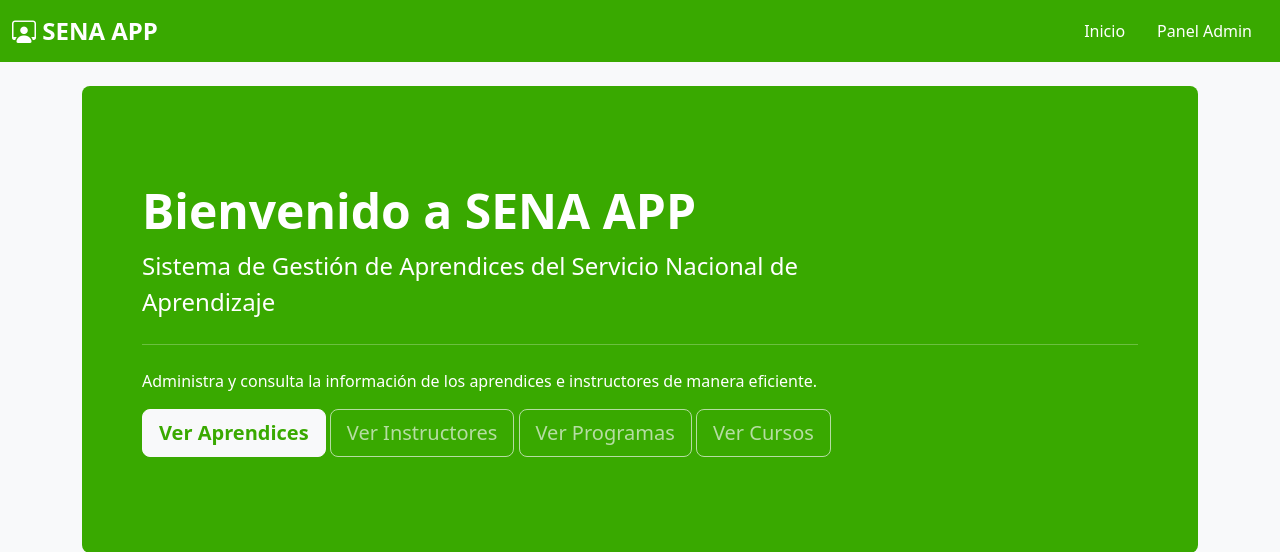
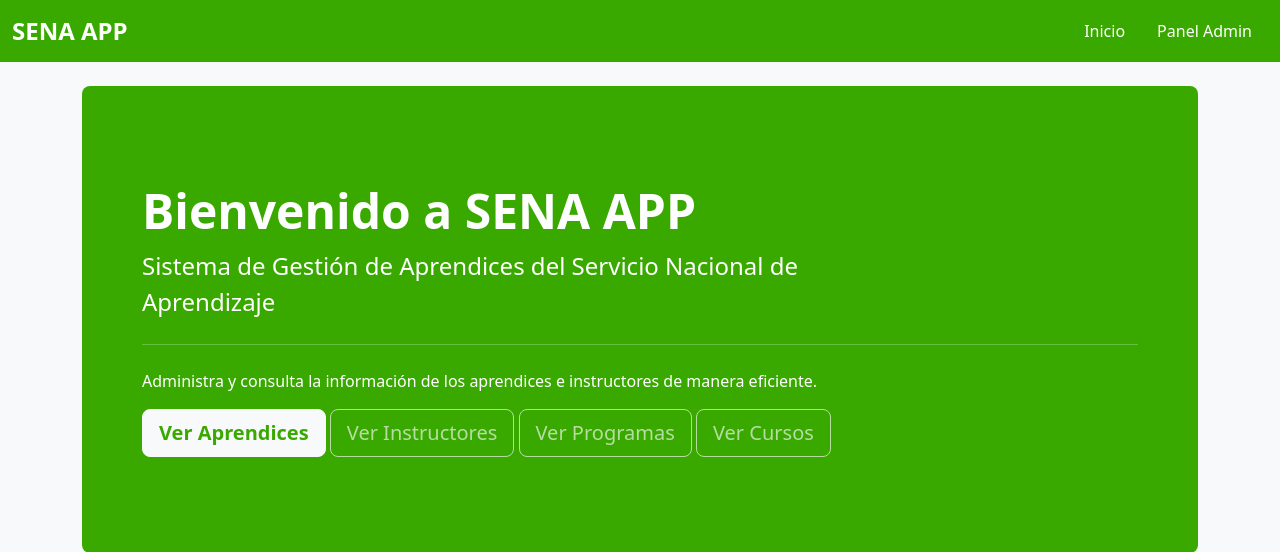
Before and after one commit to Daniel14o/Django_Sena_App, a Django app: page / in a window 1280 px wide. Shown: the top 552 px of the page. Run offline with Django 5.2, Linux system fonts and the light colour scheme.

Commit message:
Ultimos cambios realizados

```diff
--- a/aprendices/Templates/master.html
+++ b/aprendices/Templates/master.html
@@ -14,7 +14,7 @@
     <nav class="navbar navbar-expand-lg navbar-dark bg-sena">
         <div class="container-fluid">
             <a class="navbar-brand fw-bold" href="{% url 'main' %}">
-                <i class="bi bi-person-workspace"></i> SENA APP
+                 SENA APP
             </a>
 
             <div class="d-flex">
```
Also changed, not shown: aprendices/static/css/estilos.css (line endings or trailing spaces), db.sqlite3, 14 other files.
